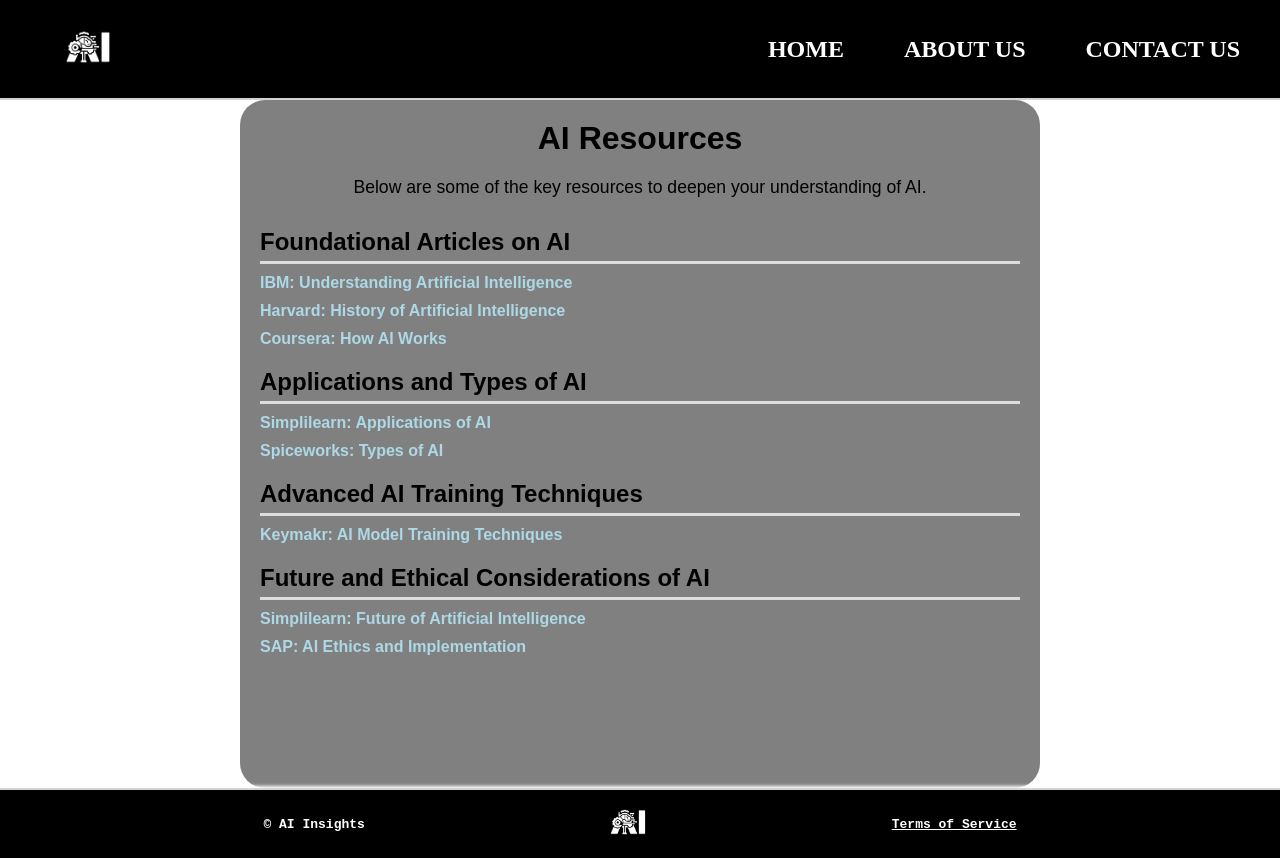
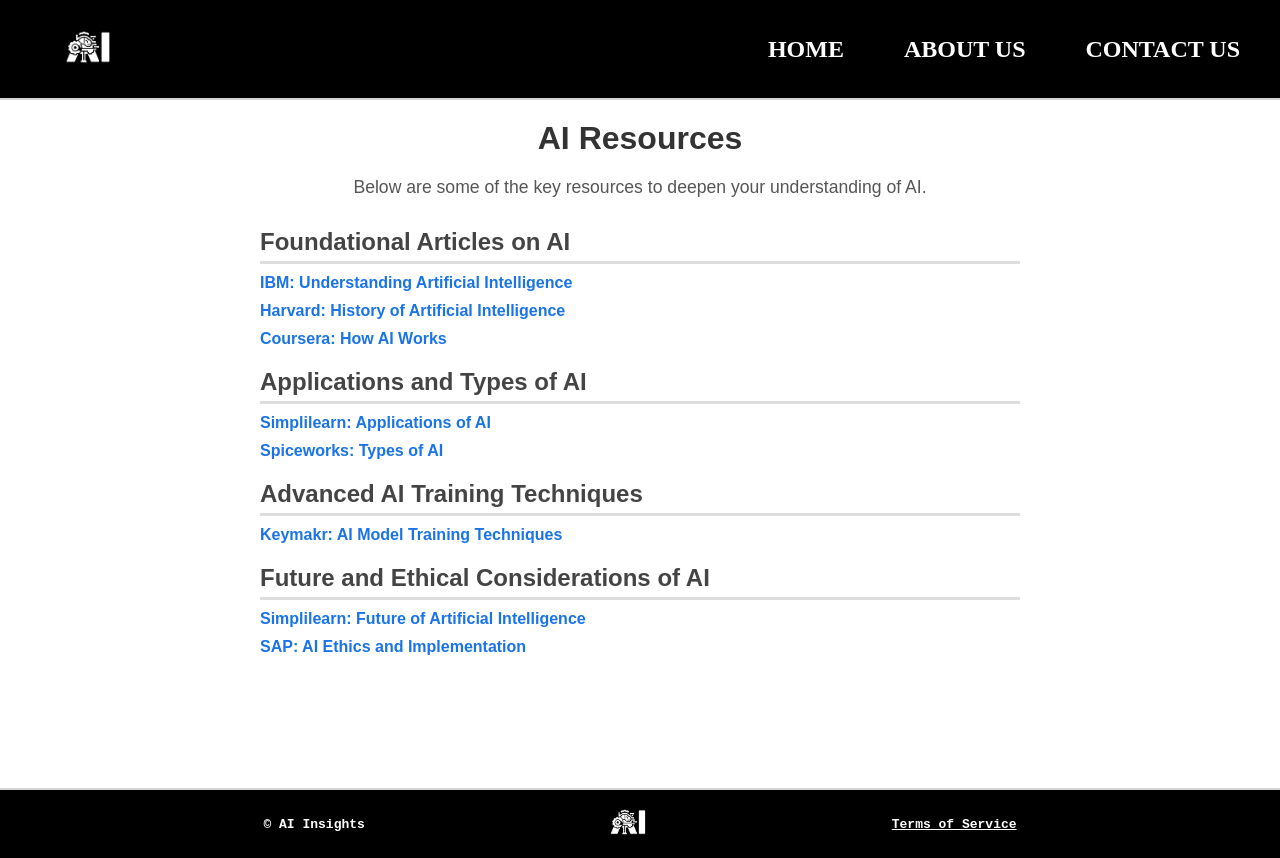
Before and after one commit to MhmdmahdiAkhdar/AI-Insites, a plain HTML site: page pages/resources.html in a window 1280 px wide. Drawn offline with Linux system fonts and the light colour scheme; a web font is replaced by a local one.

Commit message:
resources2

```diff
--- a/css/resources.css
+++ b/css/resources.css
@@ -4,24 +4,14 @@
     max-width: 800px;
     margin: 0 auto;
     font-family: Arial, sans-serif;
-    background-color: gray;
-    border-radius: 25px;
 
 }
 
-.resource-list ul li a {
-    color: lightblue;
-    text-decoration: none;
-}
-
-.resource-list ul li a:hover {
-    color: black;
-}
 
 
 .resource-section h1 {
     font-size: 2em;
-    color: black;
+    color: #333;
     text-align: center;
     margin-bottom: 20px;
 }
@@ -29,18 +19,19 @@
 .resource-section p {
     text-align: center;
     font-size: 1.1em;
-    color: black;
+    color: #555;
     margin-bottom: 30px;
 }
 
 .resource-list h2 {
     font-size: 1.5em;
-    color: black;
+    color: #444;
     border-bottom: 3px solid #ddd;
     padding-bottom: 5px;
     margin-top: 20px;
     margin-bottom: 10px;
 }
+
 
 .resource-list ul {
     list-style-type: none;
```
